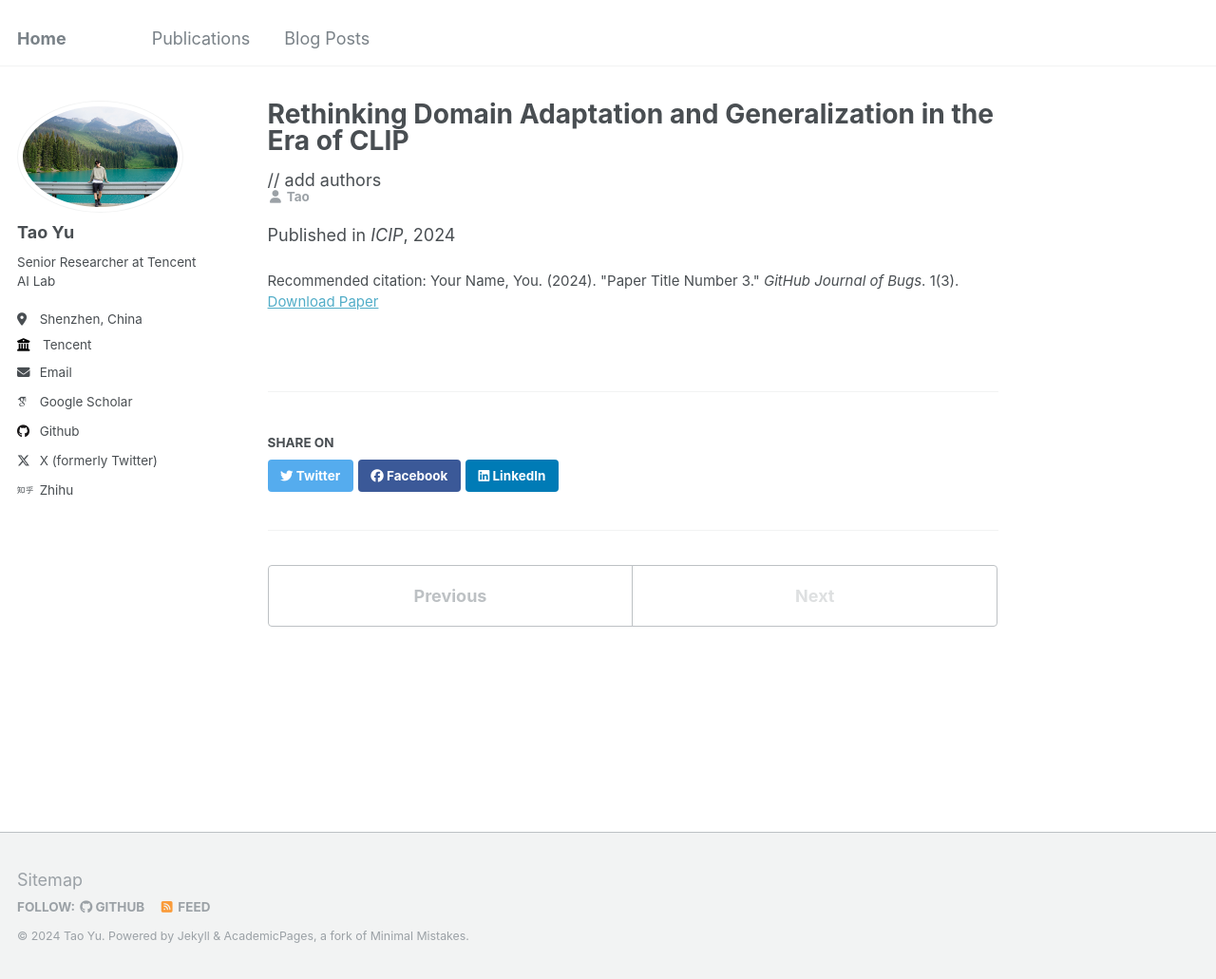
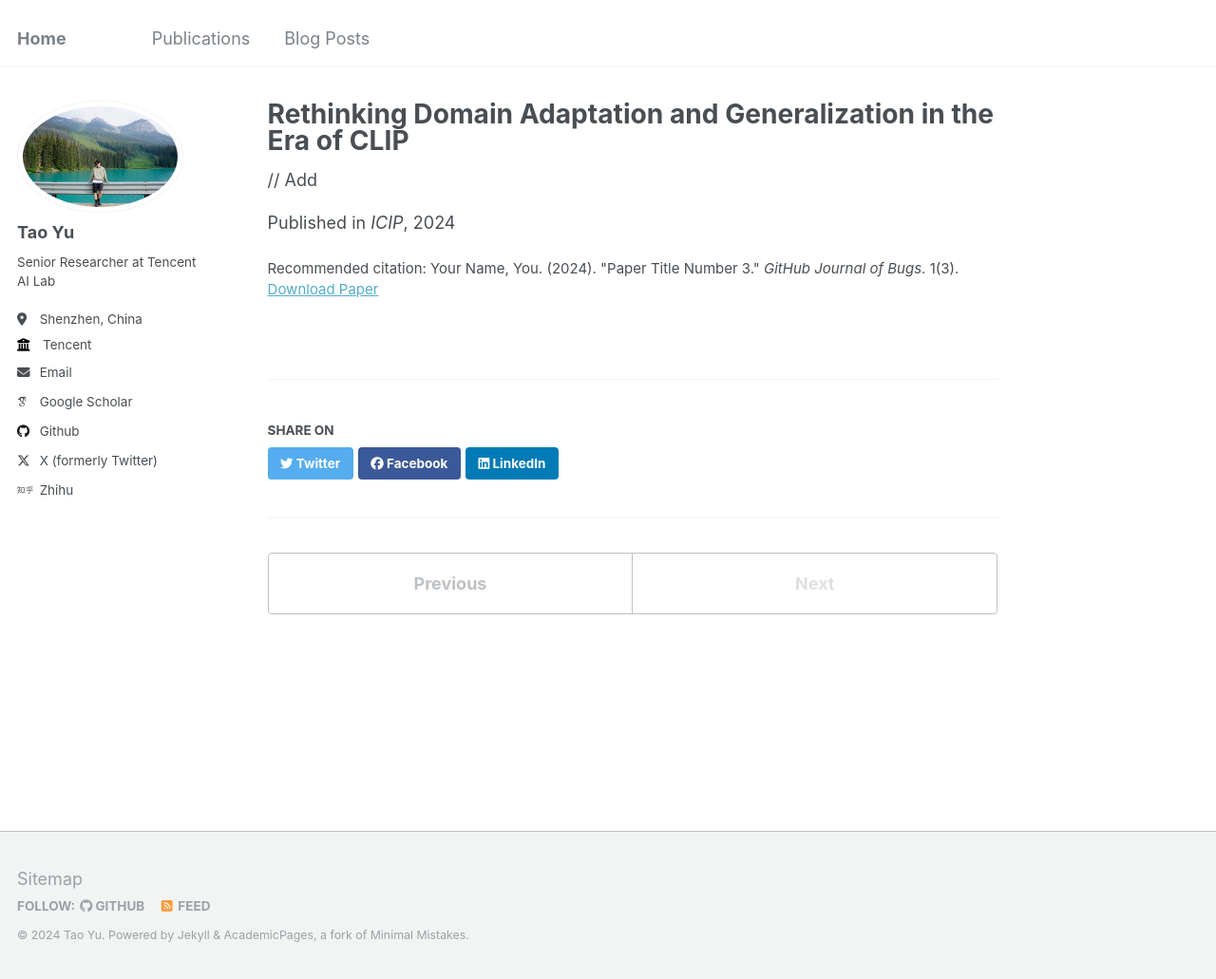
Before and after one commit to geekyutao/geekyutao.github.io, a Jekyll site: the page built from _publications/2024-07-21-paper-title-number-1.md, in a window 1280 px wide and 1031 px high. Shown: the whole window at 95% size. Built offline with Jekyll 4.4.1, drawn with Linux system fonts in a browser that asks for light colours; some web fonts are replaced.

Commit message:
initialize

```diff
--- a/_includes/archive-single.html
+++ b/_includes/archive-single.html
@@ -38,11 +38,7 @@
       <p class="page__meta"><i class="fa fa-clock-o" aria-hidden="true"></i> {% include read-time.html %}</p>
     {% endif %}
 
-    // add authors
-
-    {% if post.authors %}
-      <p class="page__meta"><i class="fa fa-user" aria-hidden="true"></i> {{ post.authors }}</p>
-    {% endif %}
+    // add authors1
 
         {% if post.collection == 'teaching' %}
           <p> {{ post.type }}, <i>{{ post.venue }}</i>, {{ post.date | default: "1900-01-01" | date: "%Y" }} </p>
--- a/_layouts/single.html
+++ b/_layouts/single.html
@@ -34,20 +34,7 @@ layout: default
           <p class="page__date"><strong><i class="fa fa-fw fa-calendar" aria-hidden="true"></i> {{ site.data.ui-text[site.locale].date_label | default: "Published:" }}</strong> <time datetime="{{ page.modified | date: "%Y-%m-%d" }}">{{ page.modified | date: "%B %d, %Y" }}</time></p>
         {% endif %}
 
-        // add authors
-        {% if page.collection == 'publications' %}
-          {% assign author_list = page.authors | split: ',' %}
-          {% for author in author_list %}
-            {% assign author_name = author | split: '|' %}
-            {% assign author_url = author_name[1] %}
-            {% assign author_name = author_name[0] %}
-            {% if author_url %}
-              <p class="page__meta"><strong><i class="fa fa-fw fa-user" aria-hidden="true"></i> {{ author_name }}</strong> <a href="{{ author_url }}">{{ author_url }}</a></p>
-            {% else %}
-              <p class="page__meta"><strong><i class="fa fa-fw fa-user" aria-hidden="true"></i> {{ author_name }}</strong></p>
-            {% endif %}
-          {% endfor %}
-        {% endif %}
+        // Add
 
         {% if page.collection == 'teaching' %}
           <p> {{ page.type }}, <i>{{ page.venue }}</i>, {{ page.date | default: "1900-01-01" | date: "%Y" }} </p>
```
Also changed, not shown: _publications/2024-07-21-paper-title-number-1.md (+1 -1 lines).
